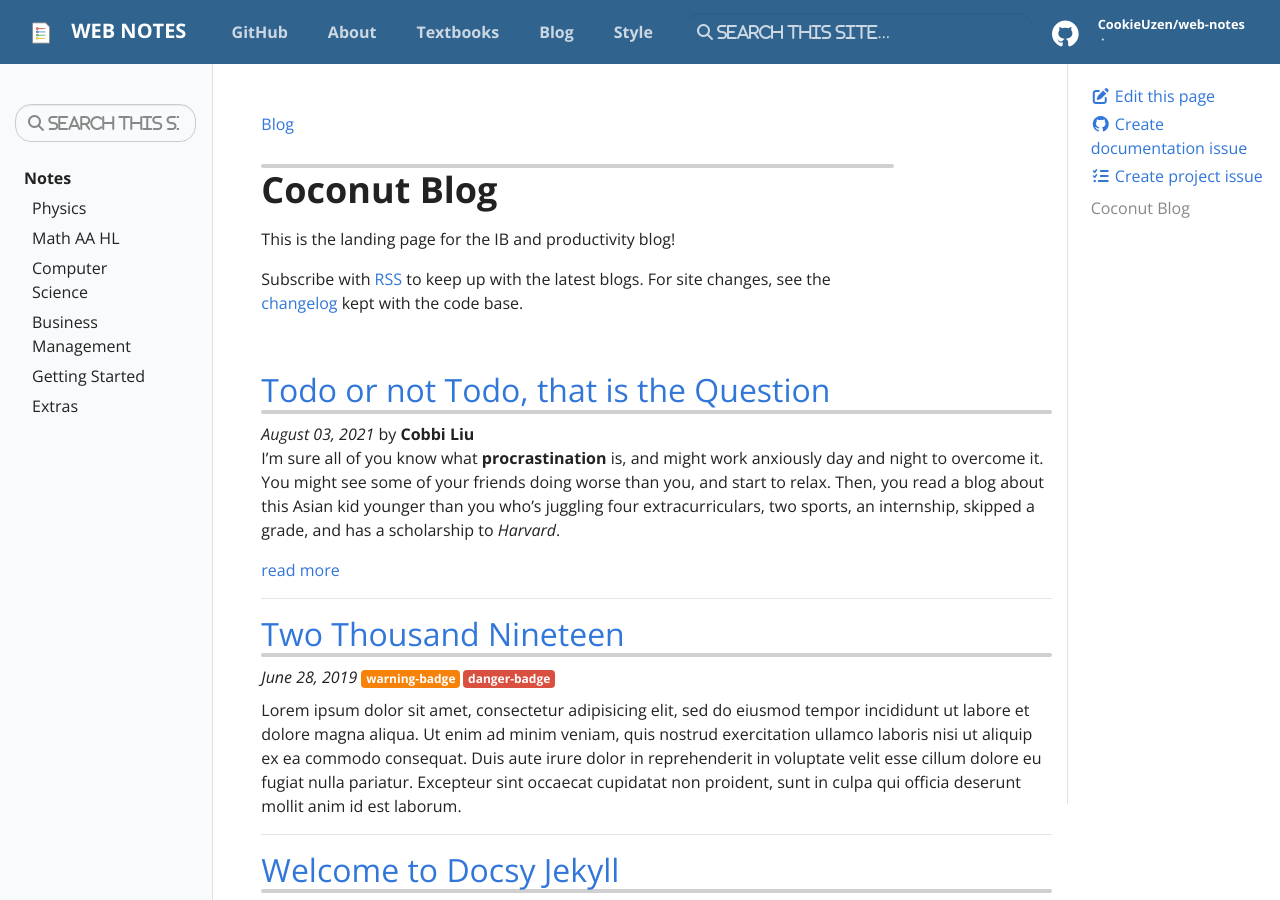
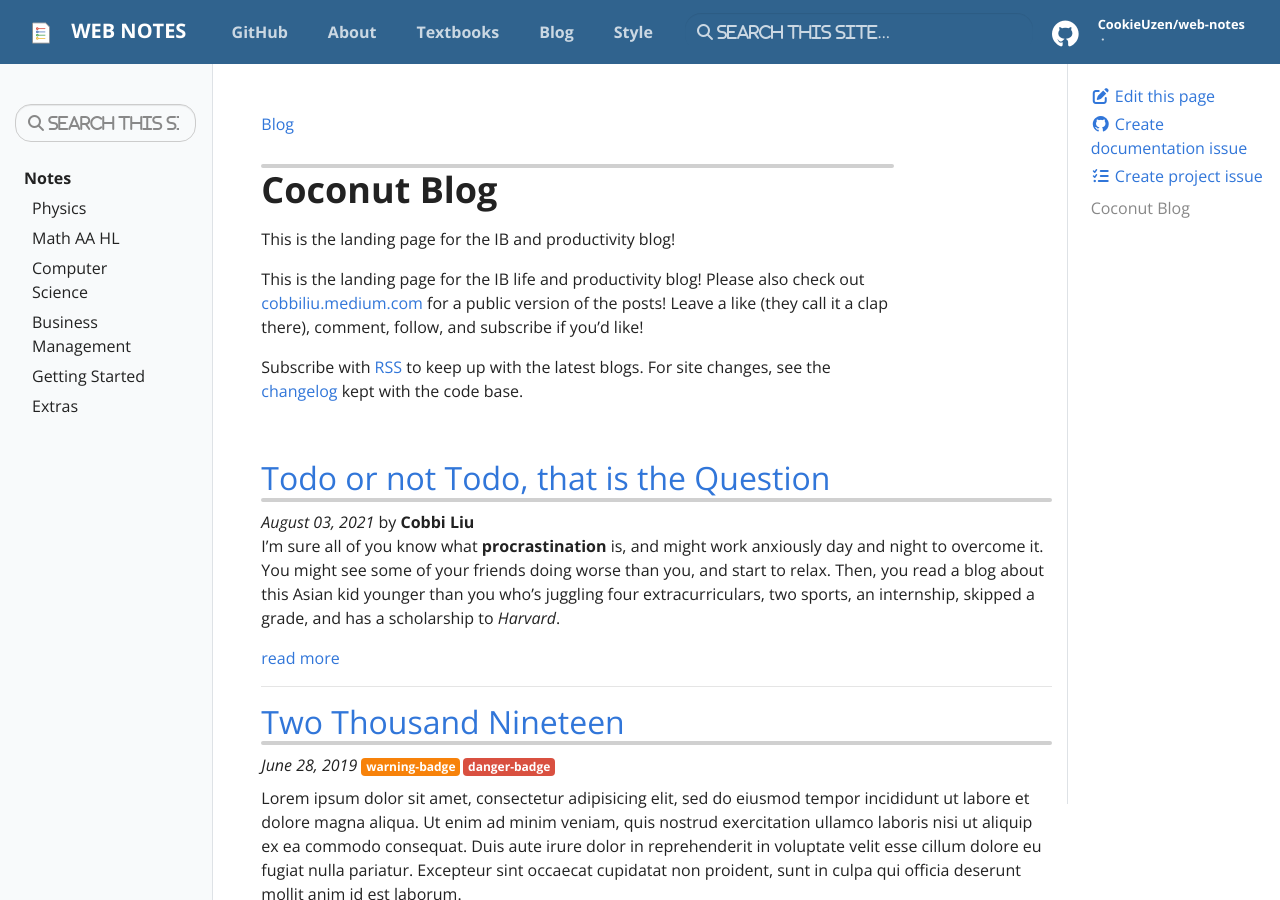
Before and after one commit to CookieUzen/web-notes, a Jekyll site: the page built from pages/blog.md, in a window 1280 px wide and 900 px high. Built offline with Jekyll 4.4.1, drawn with Linux system fonts in a browser that asks for light colours; nearby versions of some CDN libraries; library files that are not in the unit come from our copies; comment, search, counter and statistics services are not loaded.

Commit message:
shameless promotion

```diff
--- a/pages/blog.md
+++ b/pages/blog.md
@@ -6,6 +6,8 @@ permalink: /blog/
 # Coconut Blog
 
 This is the landing page for the IB and productivity blog!
+
+This is the landing page for the IB life and productivity blog! Please also check out [cobbiliu.medium.com](cobbiliu.medium.com) for a public version of the posts! Leave a like (they call it a clap there), comment, follow, and subscribe if you'd like!
 
 <p>Subscribe with <a href="{{ site.baseurl }}/feed.xml">RSS</a> to keep up with the latest blogs.
 For site changes, see the <a href="https://github.com/{{ site.github_user }}/{{ site.github_repo }}/blob/master/CHANGELOG.md">changelog</a> kept with the code base.</p>
```
